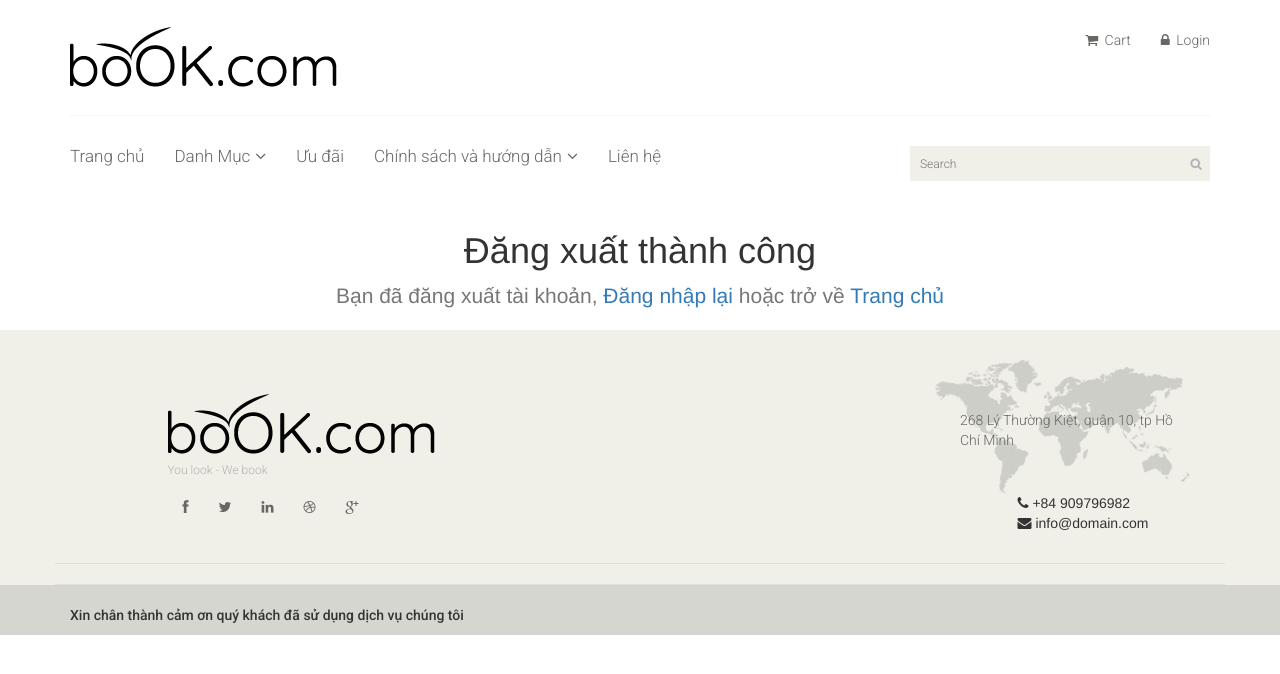
After one commit to trietvo3105/Shopping-Site, a Django app: page /logout/ in a window 1280 px wide. The commit adds this page. Shown: the top 674 px of the page. Run offline with Django 3.2, Linux system fonts and the light colour scheme; some libraries are stand-ins or nearby versions.

Commit message:
update 8/6

```diff
--- a/shoppingsite1/core/urls.py
+++ b/shoppingsite1/core/urls.py
@@ -1,9 +1,11 @@
 from django.urls import path
 from .views import DangNhap, UserView, dang_ky, HomePage
+from django.contrib.auth import views as auth_views
 
 app_name = 'core'
 urlpatterns = [
     path('login/', DangNhap.as_view(), name='login'),
+    path('logout/', auth_views.LogoutView.as_view(template_name='login/logout.html'), name='logout'),
     path('register/', dang_ky, name='register'),
     path('userview/', UserView.as_view(), name='user-view'),
     path('', HomePage.as_view(), name='index'),
--- a/shoppingsite1/core/views.py
+++ b/shoppingsite1/core/views.py
@@ -21,7 +21,7 @@ class DangNhap(View):
             return HttpResponse('Tài khoản không tồn tại!')
         else:
             login(request, user)
-            return render(request, 'login/success.html')
+            return render(request, 'homepage/index.html')
 
 
 class UserView(LoginRequiredMixin, View):
@@ -54,6 +54,9 @@ def dang_ky(request):
         form = FormDangKy()
 
     return render(request, 'login/register.html', {'form': form})
+
+
+
 class HomePage(View):
     def get(self, request):
         return render(request, 'homepage/index.html')
--- a/shoppingsite1/templates/login/login.html
+++ b/shoppingsite1/templates/login/login.html
@@ -15,7 +15,7 @@
                         <span>
 								<input type="checkbox" class="checkbox">
 								Ghi nhớ đăng nhập
-							</span>
+                        </span>
                         <button type="submit" class="btn btn-default">Đăng nhập</button>
                     </form>
                 </div><!--/login form-->
--- /dev/null
+++ b/shoppingsite1/templates/login/logout.html
@@ -0,0 +1,11 @@
+{% extends "base.html" %}
+{% block title %}
+    Đăng xuất
+{% endblock title %}
+
+{% block content %}
+<div class="text-center pt-5">
+    <h1 class="display-4">Đăng xuất thành công</h1>
+    <p class="lead text-muted">Bạn đã đăng xuất tài khoản, <a href="{% url 'core:login' %}">Đăng nhập lại </a> hoặc trở về <a href="{% url 'core:index' %}">Trang chủ</a></p>
+</div>
+{% endblock %}
--- a/shoppingsite1/templates/navbar.html
+++ b/shoppingsite1/templates/navbar.html
@@ -36,9 +36,13 @@
 					</div>
 						<div class="shop-menu pull-right">
 							<ul class="nav navbar-nav">
-								<li><a href=""><i class="fa fa-user"></i> Account</a></li>
 								<li><a href="cart.html"><i class="fa fa-shopping-cart"></i> Cart</a></li>
-								<li><a href="{% url 'core:login' %}"><i class="fa fa-lock"></i> Login</a></li>
+								{% if user.is_authenticated %}
+									<li><a href=""><i class="fa fa-user"></i>Xin chào! {{ user.username }}</a></li>
+                    				<li><a  href="{% url 'core:logout' %}">Đăng xuất</a></li>
+								{% else %}
+									<li><a href="{% url 'core:login' %}"><i class="fa fa-lock"></i> Login</a></li>
+								{% endif %}
 							</ul>
 						</div>
 				</div>
@@ -70,10 +74,10 @@
                                     </ul>
                                 </li>
 								<li><a href="404.html">Ưu đãi</a></li>
-								<li class="dropdown"><a href="#">Chính xác và hướng dẫn<i class="fa fa-angle-down"></i></a>
+								<li class="dropdown"><a href="#">Chính sách và hướng dẫn<i class="fa fa-angle-down"></i></a>
                                     <ul role="menu" class="sub-menu">
-                                        <li><a href="blog.html">Chính xác mua hàng</a></li>
-										<li><a href="blog-single.html">HƯớng dẫn</a></li>
+                                        <li><a href="blog.html">Chính sách mua hàng</a></li>
+										<li><a href="blog-single.html">Hướng dẫn</a></li>
                                     </ul>
                                 </li>
 								<li><a href="contact-us.html">Liên hệ</a></li>
--- a/shoppingsite1/user/models.py
+++ b/shoppingsite1/user/models.py
@@ -11,7 +11,8 @@ class KhachHangUser(AbstractUser):
 
 
 class DiaChiKhachHang(models.Model):
-    user = models.ForeignKey(KhachHangUser, on_delete=models.CASCADE, primary_key=True)
+    id = models.BigIntegerField(primary_key=True, default=0)
+    user = models.ForeignKey(KhachHangUser, on_delete=models.CASCADE)
     dia_chi = models.CharField(max_length=255)
 
     class Meta:
```
Also changed, not shown: shoppingsite1/db.sqlite3, shoppingsite1/onlineshop/settings.py (line endings or trailing spaces), shoppingsite1/user/migrations/0002_auto_20200608_1627.py (added).
